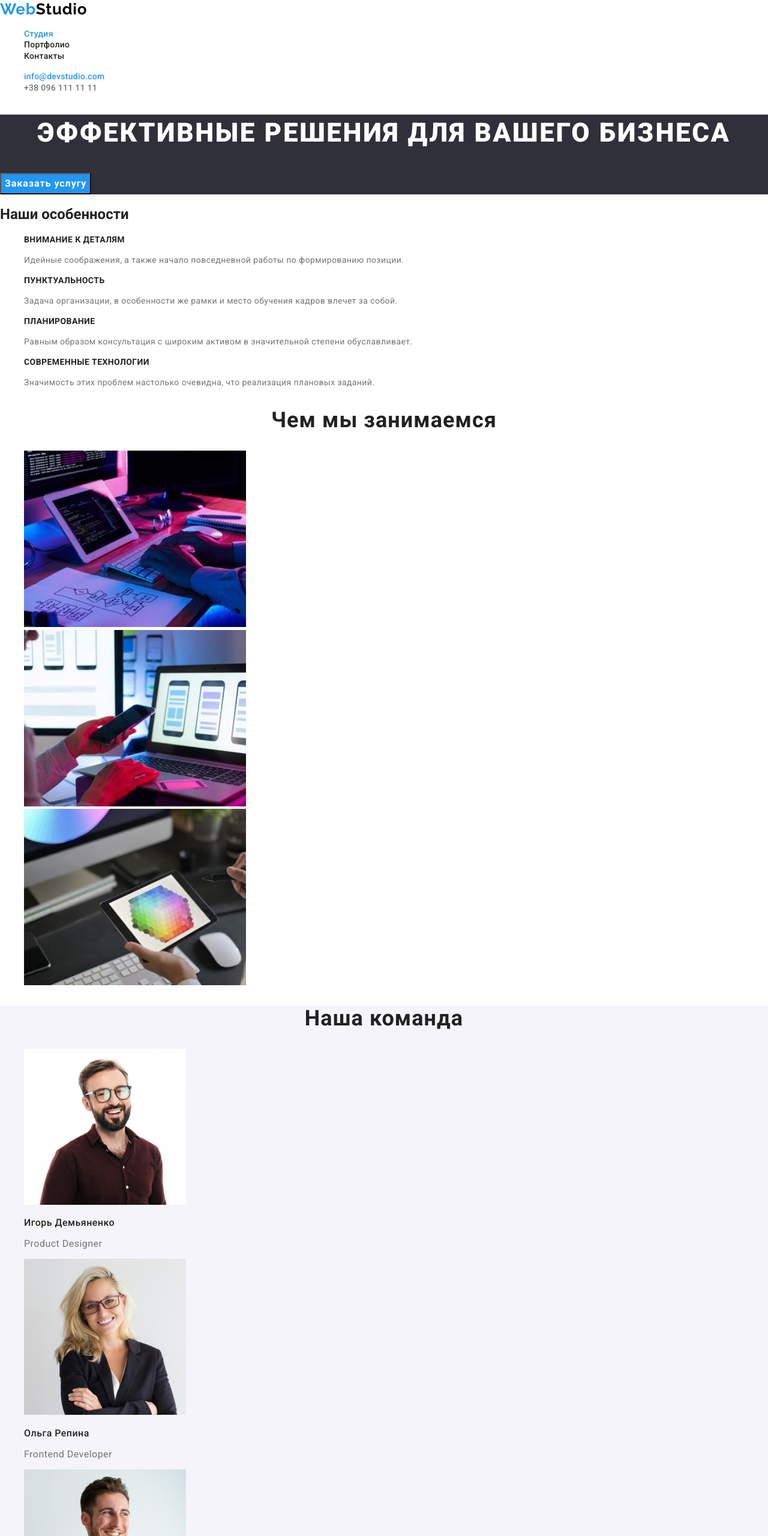
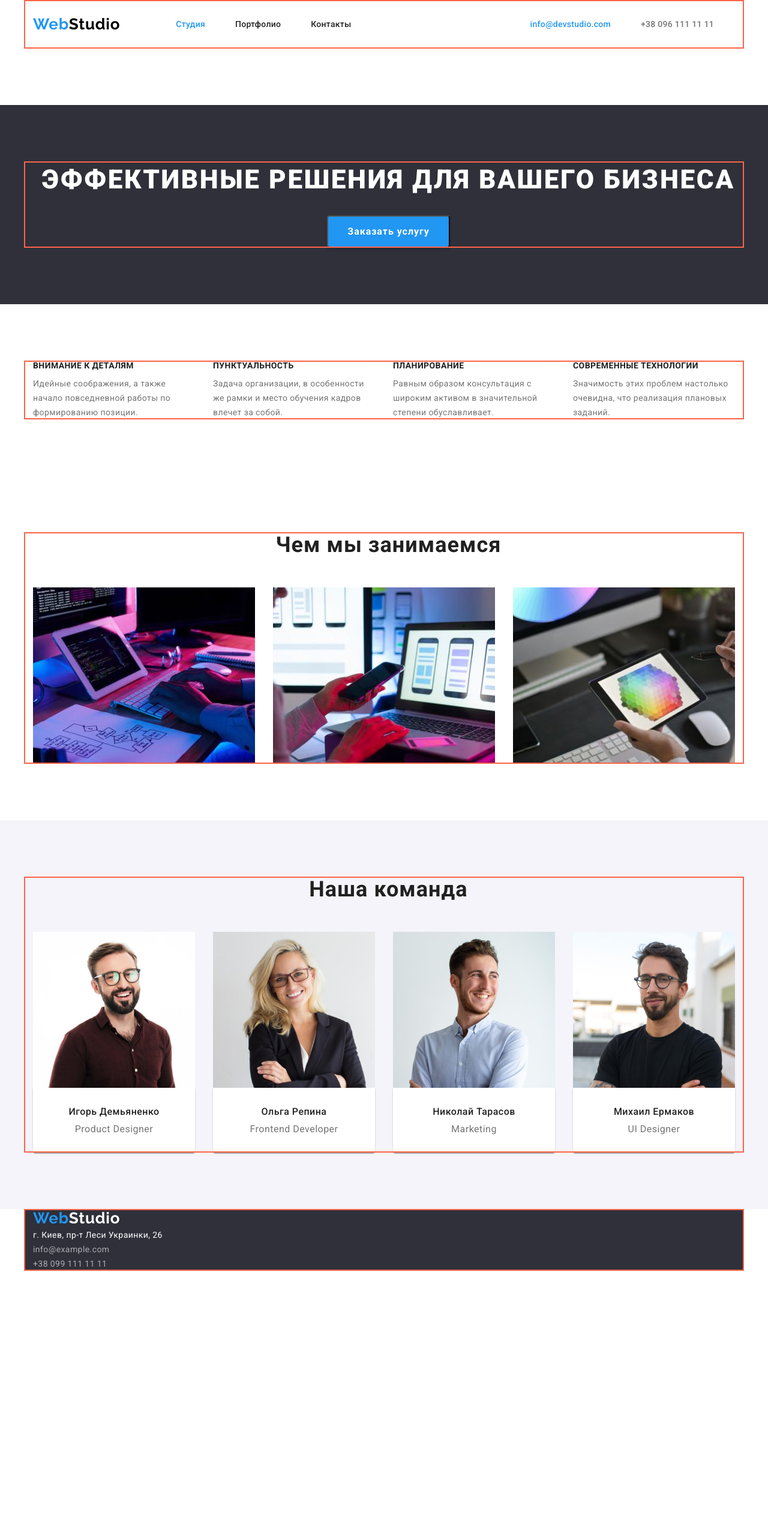
Before and after one commit to xolishax/goit-markup-hw-03, a plain HTML site: page index.html in a window 1280 px wide. Shown: the top 2560 px of the page at 60% size. After the commit the page ends 2118 px from the top, so only its background shows below. Drawn offline with nearby package versions, Linux system fonts and the light colour scheme.

Commit message:
css and htmpcode  update

```diff
--- a/css/styles.css
+++ b/css/styles.css
@@ -15,8 +15,18 @@
 
 }
 /* reset styles */
+h1,
+h2,
+h3,
+h5,
+h6,
+p {
+margin: 0;
+}
 .list {
     list-style: none;
+    padding: 0;
+    margin: 0;
 }
 .links {
     text-decoration: none;
@@ -29,7 +39,29 @@ body {
     color: var(--main-text-color);
 }
 
+.container {
+width: 1200px;
+padding-left: 15px;
+padding-right: 15 px;
+margin-left: auto;
+margin-right: auto;
+
+outline: 2px solid tomato;
+outline-offset: -2px;
+}
+
 /* HEADER */
+.header-container {
+    display: flex;
+    align-items: center;
+    border-bottom: 1px solid #ECECEC;
+}
+
+.header-list {
+    display: flex;
+    gap: 50px;
+}
+
 .logo {
     font-family: var(--logo-font);
     list-style: none;
@@ -39,6 +71,7 @@ body {
     font-size: 26px;
     line-height: calc(31 / 26);
     letter-spacing: 0.03em;
+    margin-right: 93px;
 }
 .logo-accent {
     color: #000000;
@@ -46,11 +79,17 @@ body {
 .logo-accent-last {
     color: var(--secondary-text-color);
 }
+
 .header-link {
     font-weight: 500;
     font-size: 14px;
     line-height: calc(16 /14);
     letter-spacing: 0.02em;
+    padding-top: 32px;
+    padding-bottom: 32px;
+    display: block;
+    padding-top: 32px;
+    padding-bottom: 32px;
 }
 .header-link:hover,
 .header-link:focus {
@@ -59,12 +98,21 @@ body {
 .header-link-current {
     color: var(--active-text-color);
 }
+.contacts-list {
+    display: flex;
+    margin-left: auto;
+}
+.contacts-item {
+    margin-right: 50px;
+}
 .contacts-link {
     font-weight: 500;
     font-size: 14px;
     line-height: calc(16 / 14);
     letter-spacing: 0.02em;
     color: var(---other-color);
+    padding-top: 32px;
+    padding-bottom: 32px;
 }
 .contacts-link:hover,
 .contacts-link:focus {
@@ -74,21 +122,30 @@ body {
     color: var(--active-text-color);
 }
 
+
 /* MAIN HTML */
 /* 1 section */
+.section {
+    padding-top: 94px;
+    padding-bottom: 94px;
+}
 .decision-section {
     background-color: var(--dark-bg-color);
+    text-align: center;
 }
 .decision-header {
     font-weight: 900;
     font-size: 44px;
     line-height: calc(60 / 44);
-    text-align: center;
     letter-spacing: 0.06em;
     text-transform: uppercase;
     color: var(--secondary-text-color);
+    margin-bottom: 30px;
 }
 .decision-btn {
+    min-width: 200px;
+    min-height: 50px;
+    padding: 10px 32px;
     font-family: inherit;
     font-weight: 700;
     font-size: 16px;
@@ -97,6 +154,8 @@ body {
     color: var(--secondary-text-color);
     cursor: pointer;
     background-color: var(--active-text-color);
+    box-shadow: 0px 4px 4px rgba(0, 0, 0, 0.15);
+    border-radius: 4px;
 }
 .decision-btn:hover,
 .decision-btn:focus {
@@ -105,12 +164,32 @@ body {
 }
 
 /* 2 section */
+.features-header {
+    position: absolute;
+    width: 1px;
+    height: 1px;
+    margin: -1px;
+    border: 0;
+    padding: 0;
+    white-space: nowrap;
+    clip-path: inset(100%);
+    clip: rect(0 0 0 0);
+    overflow: hidden;
+}
+.features-list {
+    display: flex;
+    gap: 30px;
+}
+.features-item {
+    width: 270px;
+}
 .features-item-header {
     font-weight: 700;
     font-size: 14px;
     line-height: calc(16 / 14);
     letter-spacing: 0.03em;
     text-transform: uppercase;
+    margin-bottom: 10px;
 }
 .features-text {
     font-size: 14px;
@@ -125,6 +204,11 @@ body {
     line-height: calc(42 / 36);
     text-align: center;
     letter-spacing: 0.03em;
+    margin-bottom: 50px;
+}
+.do-list {
+    display: flex;
+    gap: 30px;
 }
 /* 4 section */
 .team-section {
@@ -136,12 +220,35 @@ body {
     line-height: calc(42 / 36);
     text-align: center;
     letter-spacing: 0.03em;
+    margin-bottom: 50px;
+}
+.team-list {
+    display: flex;
+    flex-wrap: wrap;
+    gap: 30px;
+}
+.team-item {
+    text-align: center;
+    background: #FFFFFF;
+}
+.team-wrapper {
+    padding-top: 30px;
+    padding-bottom: 30px;
+    padding-left: 5px;
+    padding-right: 5px;
+    box-shadow: 0px 1px 3px rgba(0, 0, 0, 0.12), 0px 1px 1px rgba(0, 0, 0, 0.14), 0px 2px 1px rgba(0, 0, 0, 0.2);
+    border-radius: 0px 0px 4px 4px;
+    border-top: none;
+}
+img {
+display: block;
 }
 .team-header-name {
     font-weight: 500;
     font-size: 16px;
     line-height: calc(19 / 16);
     letter-spacing: 0.03em;
+    margin-bottom: 10px;
 }
 .team-text {
     line-height: calc(19 / 16);
@@ -173,6 +280,27 @@ body {
 }
 
 /* PORTFOLIO PAGE */
+.portfolio-header {
+position: absolute;
+width: 1px;
+height: 1px;
+margin: -1px;
+border: 0;
+padding: 0;
+white-space: nowrap;
+clip-path: inset(100%);
+clip: rect(0 0 0 0);
+overflow: hidden;
+}
+.header-container {
+    margin-bottom: 94px;
+    }
+.portfolio-list {
+    display: flex;
+    gap: 8px;
+    justify-content: center;
+    margin-bottom: 50px;
+}
 .portfolio-btn {
 font-family: inherit;
 font-weight: 500;
@@ -182,6 +310,8 @@ text-align: center;
 letter-spacing: 0.03em;
 cursor: pointer;
 background-color: transparent;
+display: inline-block;
+padding: 6px 22px;
 }
 .portfolio-btn:hover,
 .portfolio-btn:focus {
@@ -191,19 +321,44 @@ background-color: transparent;
 .btn-mode-blue {
     color: var(--secondary-text-color);
     background-color: var(--active-text-color);
+    box-shadow: 0px 3px 1px rgba(0, 0, 0, 0.1), 0px 1px 2px rgba(0, 0, 0, 0.08), 0px 2px 2px rgba(0, 0, 0, 0.12);
+    border-radius: 4px;
+    border: 0px;
 }
 
 .btn-mode-grey {
     color: var(--main-text-color);
     background-color: #F5F4FA;
+    border-radius: 4px;
+    border: 0px;
 }
-
+.all-list {
+    display: flex;
+    flex-wrap: wrap;
+    gap: 30px;
+    margin-bottom: 30px;
+}
+.all-list-item {
+    width: 370px;
+}
+.all-list-item:nth-last-child(-n + 3) {
+    margin-bottom: 0;
+}
+.all-list-wrapper {
+    padding-top: 20px;
+    padding-bottom: 20px;
+    padding-left: 24px;
+    padding-right: 24px;
+    border: 1px solid #EEEEEE;
+    border-top: none;
+}
 .all-list-header {
     font-weight: 700;
     font-size: 18px;
     line-height: calc(36 / 18);
     letter-spacing: 0.06em;
     color: var(--main-text-color);
+    margin-bottom: 4px;
 }
 .all-list-text {
     line-height: calc(30 / 16);
--- a/index.html
+++ b/index.html
@@ -17,9 +17,11 @@
 </head>
 <body>
     <header>
+        <div class="container header-container">
+
+            <a href="/" class="logo" lang="en">Web<span class="logo-accent">Studio</span></a>
 
             <nav class="header-nav list">
-            <a href="/" class="logo" lang="en">Web<span class="logo-accent">Studio</span></a>
 
                 <ul class="header-list list">
                     <li class="header-list-item"><a href="" class="header-link links header-link-current">Студия</a></li>
@@ -29,20 +31,27 @@
             </nav>
 
             <ul class="contacts-list list">
-            <li class="contacts-item"><a href="emailto:info@devstudio.com" class="contacts-link links contacts-link-current">info@devstudio.com</a></li>
+                <li class="contacts-item"><a href="emailto:info@devstudio.com"
+                        class="contacts-link links contacts-link-current">info@devstudio.com</a></li>
                 <li class="contacts-item"><a href="tel:+380961111111" class="contacts-link links">+38 096 111 11 11</a></li>
             </ul>
+
+
+        </div>
 
     </header>
 
    <main>
 
-    <section class="decision-section">
+    <section class="decision-section section">
+        <div class="container">
             <h1 class="decision-header">Эффективные решения для вашего бизнеса</h1>
             <button class="decision-btn" type="button">Заказать услугу</button>
+        </div>
     </section>
 
-   <section class="features-section">
+   <section class="features-section section">
+    <div class="container">
         <h2 class="features-header">Наши особенности</h2>
         <ul class="features-list list">
             <li class="features-item">
@@ -67,9 +76,11 @@
 
             </li>
         </ul>
+    </div>
    </section>
 
-   <section class="do-section">
+   <section class="do-section section">
+    <div class="container">
         <h2 class="do-header">Чем мы занимаемся</h2>
         <ul class="do-list list">
             <li class="do-item">
@@ -82,41 +93,52 @@
                 <img src="./images/img3.jpg" alt="Рабочий стол. Указка, клавиатура и планшет." width="370">
             </li>
         </ul>
+    </div>
     </section>
 
-    <section class="team-section">
+    <section class="team-section section">
+    <div class="container">
         <h2 class="team-header">Наша команда</h2>
         <ul class="team-list list">
             <li class="team-item">
-                <img src="./images/img4.jpg" alt="работник 1" width="270">
+                <img class="team-photo" src="./images/img4.jpg" alt="работник 1" width="270">
+                <div class="team-wrapper">
                 <h3 class="team-header-name">Игорь Демьяненко</h3>
                 <p class="team-text" lang="en">Product Designer</p>
+                </div>
             </li>
 
             <li class="team-item">
-                <img src="./images/img5.jpg" alt="работник 2" width="270">
+                <img class="team-photo" src="./images/img5.jpg" alt="работник 2" width="270">
+                <div class="team-wrapper">
                 <h3 class="team-header-name">Ольга Репина</h3>
                 <p class="team-text" lang="en">Frontend Developer</p>
+                </div>
             </li>
 
             <li class="team-item">
-                <img src="./images/img6.jpg" alt="работник 3" width="270">
+                <img class="team-photo" src="./images/img6.jpg" alt="работник 3" width="270">
+                <div class="team-wrapper">
                 <h3 class="team-header-name">Николай Тарасов</h3>
                 <p class="team-text" lang="en">Marketing</p>
+                </div>
             </li>
 
             <li class="team-item">
-                <img src="./images/img7.jpg" alt="работник 4" width="270">
+                <img class="team-photo" src="./images/img7.jpg" alt="работник 4" width="270">
+                <div class="team-wrapper">
                 <h3 class="team-header-name">Михаил Ермаков</h3>
                 <p class="team-text" lang="en">UI Designer</p>
+                </div>
             </li>
         </ul>
+    </div>
     </section>
     </main>
 
     <footer>
 
-        <div class="last-section">
+        <div class="container last-section">
             <a href="/" class="logo" lang="en">Web<span class="logo-accent-last">Studio</span></a>
             <address class="address">
                 <p class="address-text">г. Киев, пр-т Леси Украинки, 26</p>
```
Also changed, not shown: portfolio.html (+38 -6 lines). Lines whose indentation alone changed are shown as unchanged.
